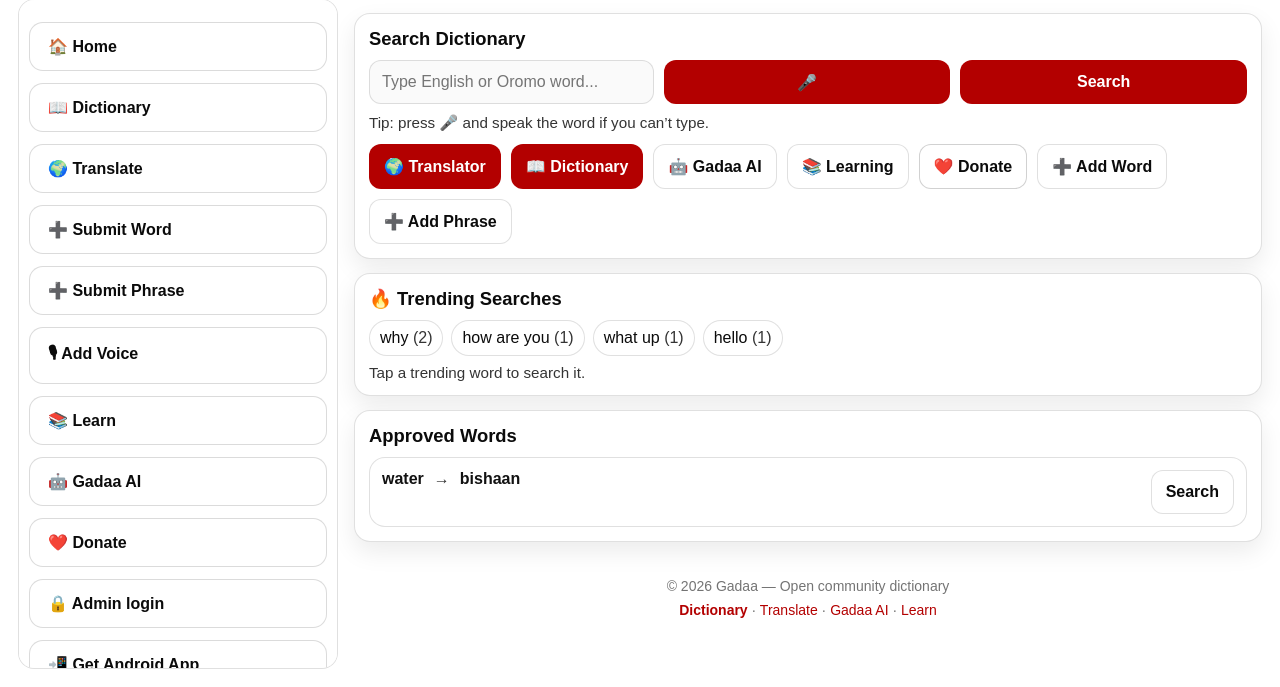
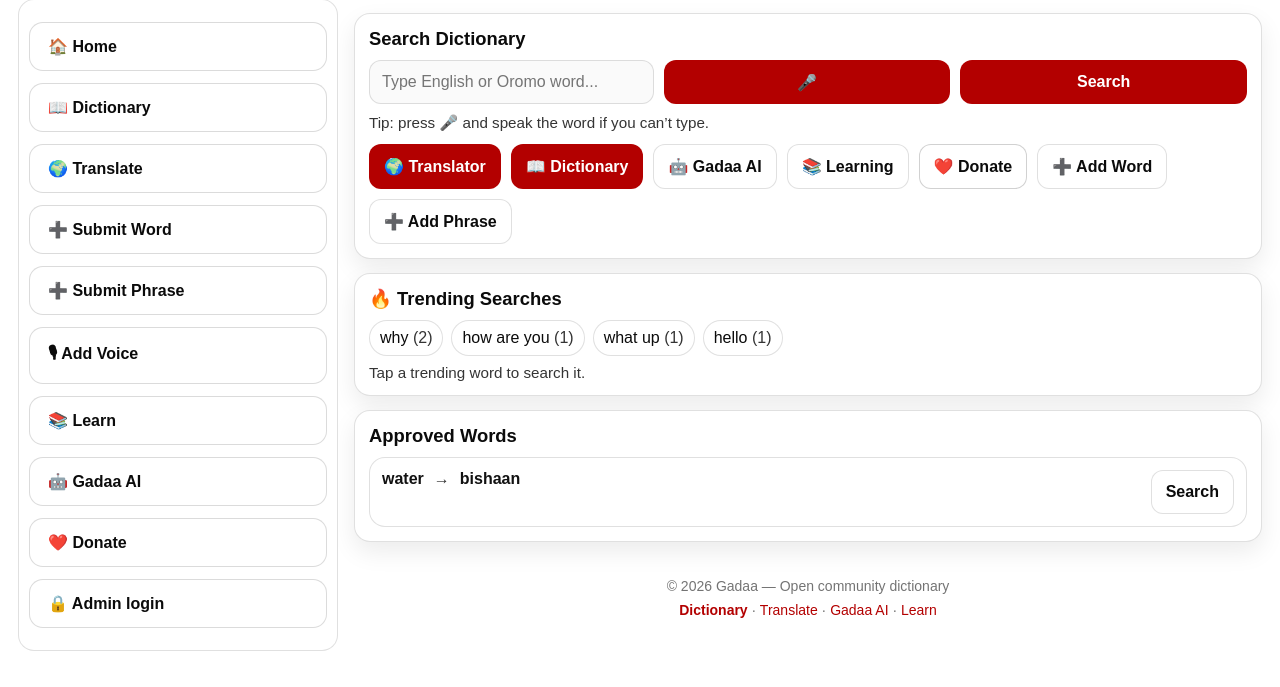
Before and after one commit to GadaOromo-E/GadaOromo, a Flask app: page / in a window 1280 px wide. Shown: the part 123-810 px from the top of the page. After the commit the page ends 774 px from the top, so only its background shows below. Run offline with Flask 3, Linux system fonts and the light colour scheme; data comes from the database, SQL or seed files in the repository; data that the repository does not hold is empty.

Commit message:
feat(install): remove Android Play from left menus and fix duplicate installBtn

```diff
--- a/templates/index.html
+++ b/templates/index.html
@@ -121,9 +121,6 @@
     <a class="side-link" href="/gadaa-ai">🤖 Gadaa AI</a>
     <a class="side-link" href="/support">❤️ Donate</a>
     <a class="side-link" href="/admin">🔒 Admin login</a>
-    <a class="side-link" href="/Android App
-">📲 Get Android App
-</a>
   </aside>
 
  <main class="content" id="main">
```
